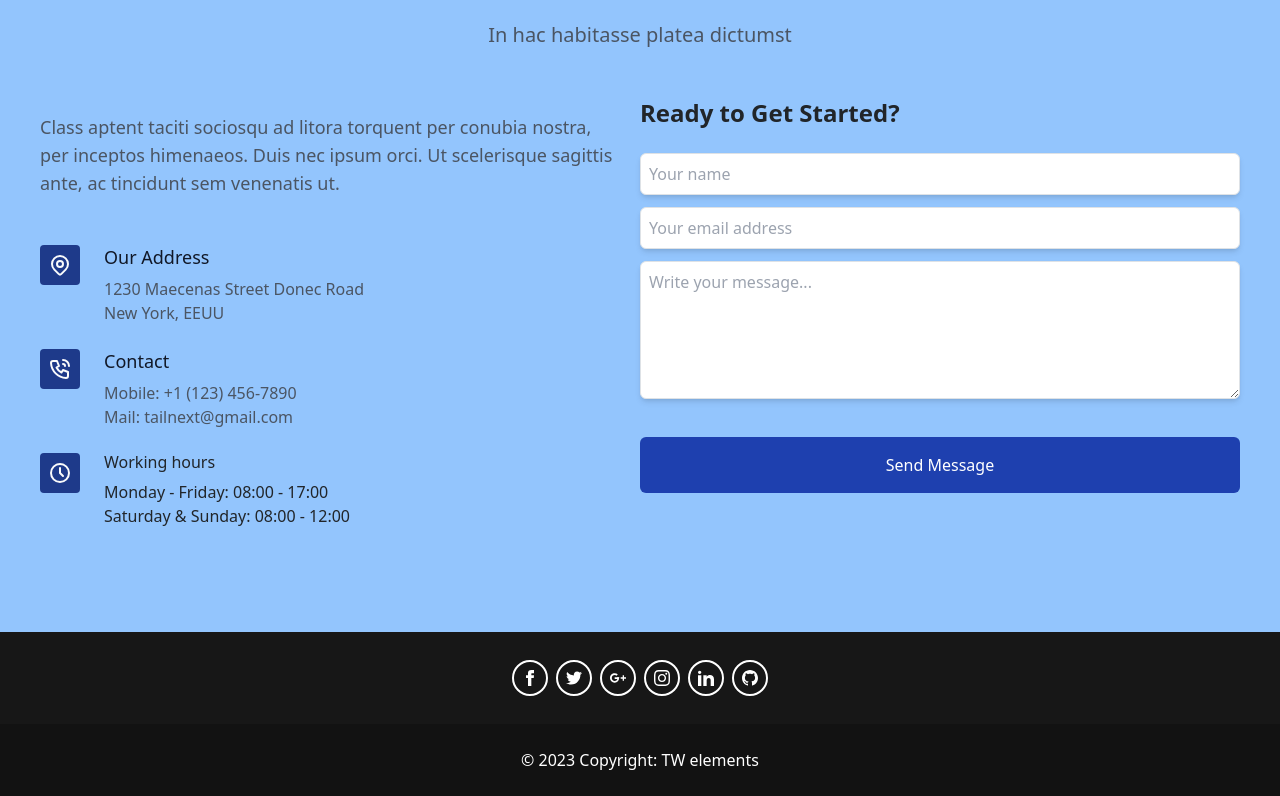
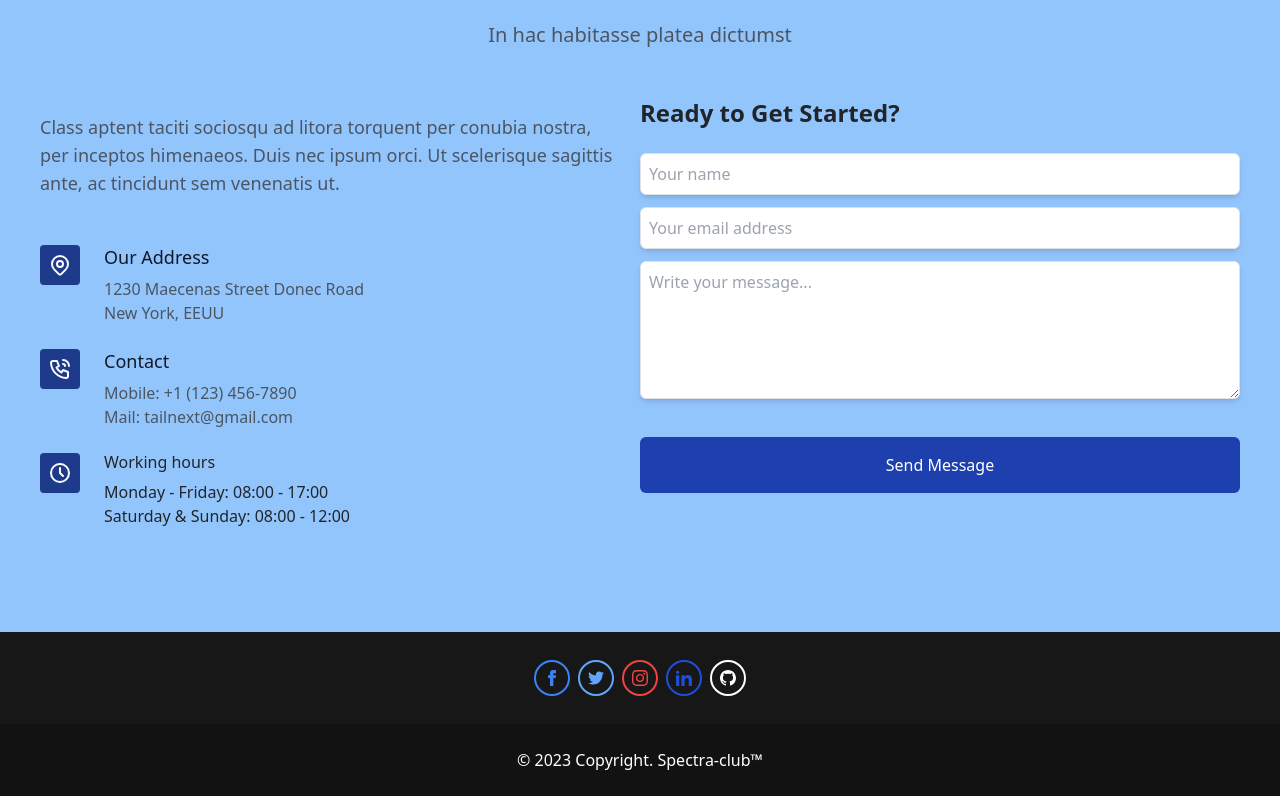
Before and after one commit to sahil-kumar-yadav/Spectra-club.github.io, a website: page index.html in a window 1280 px wide. Shown: the part 2077-2873 px from the top of the page. Drawn offline with nearby package versions, Linux system fonts and the light colour scheme; files that its build step writes are made by us from their sources; files whose address does not match are found by name.

Commit message:
footer styled

```diff
--- a/index.html
+++ b/index.html
@@ -556,8 +556,8 @@
   <footer class="flex flex-col items-center bg-neutral-900 text-center text-white">
     <div class="container px-6 pt-6">
       <div class="mb-6 flex justify-center">
-        <a href="#!" type="button"
-          class="m-1 h-9 w-9 rounded-full border-2 border-white uppercase leading-normal text-white transition duration-150 ease-in-out hover:bg-black hover:bg-opacity-5 focus:outline-none focus:ring-0"
+        <a href="https://www.facebook.com/spectra.nitg/" type="button"
+          class="m-1 h-9 w-9 rounded-full border-2 border-blue-500 uppercase leading-normal text-blue-500 transition duration-150 ease-in-out hover:text-blue-600 hover:bg-opacity-3 focus:outline-none focus:ring-0"
           data-te-ripple-init data-te-ripple-color="light">
           <svg xmlns="http://www.w3.org/2000/svg" class="mx-auto h-full w-4" fill="currentColor" viewBox="0 0 24 24">
             <path
@@ -566,7 +566,7 @@
         </a>
 
         <a href="#!" type="button"
-          class="m-1 h-9 w-9 rounded-full border-2 border-white uppercase leading-normal text-white transition duration-150 ease-in-out hover:bg-black hover:bg-opacity-5 focus:outline-none focus:ring-0"
+          class="m-1 h-9 w-9 rounded-full border-2 border-blue-400 uppercase leading-normal text-blue-400 transition duration-150 ease-in-out hover:text-blue-500 hover:bg-opacity-5 focus:outline-none focus:ring-0"
           data-te-ripple-init data-te-ripple-color="light">
           <svg xmlns="http://www.w3.org/2000/svg" class="mx-auto h-full w-4" fill="currentColor" viewBox="0 0 24 24">
             <path
@@ -574,18 +574,8 @@
           </svg>
         </a>
 
-        <a href="#!" type="button"
-          class="m-1 h-9 w-9 rounded-full border-2 border-white uppercase leading-normal text-white transition duration-150 ease-in-out hover:bg-black hover:bg-opacity-5 focus:outline-none focus:ring-0"
-          data-te-ripple-init data-te-ripple-color="light">
-          <svg xmlns="http://www.w3.org/2000/svg" class="mx-auto h-full w-4" fill="currentColor" viewBox="0 0 24 24">
-            <path
-              d="M7 11v2.4h3.97c-.16 1.029-1.2 3.02-3.97 3.02-2.39 0-4.34-1.979-4.34-4.42 0-2.44 1.95-4.42 4.34-4.42 1.36 0 2.27.58 2.79 1.08l1.9-1.83c-1.22-1.14-2.8-1.83-4.69-1.83-3.87 0-7 3.13-7 7s3.13 7 7 7c4.04 0 6.721-2.84 6.721-6.84 0-.46-.051-.81-.111-1.16h-6.61zm0 0 17 2h-3v3h-2v-3h-3v-2h3v-3h2v3h3v2z"
-              fill-rule="evenodd" clip-rule="evenodd" />
-          </svg>
-        </a>
-
-        <a href="#!" type="button"
-          class="m-1 h-9 w-9 rounded-full border-2 border-white uppercase leading-normal text-white transition duration-150 ease-in-out hover:bg-black hover:bg-opacity-5 focus:outline-none focus:ring-0"
+        <a href="https://www.instagram.com/spectra.nitg/" type="button"
+          class="m-1 h-9 w-9 rounded-full border-2 border-red-500 uppercase leading-normal text-red-500 transition duration-150 ease-in-out hover:text-red-600 hover:bg-opacity-5 focus:outline-none focus:ring-0"
           data-te-ripple-init data-te-ripple-color="light">
           <svg xmlns="http://www.w3.org/2000/svg" class="mx-auto h-full w-4" fill="currentColor" viewBox="0 0 24 24">
             <path
@@ -593,8 +583,8 @@
           </svg>
         </a>
 
-        <a href="#!" type="button"
-          class="m-1 h-9 w-9 rounded-full border-2 border-white uppercase leading-normal text-white transition duration-150 ease-in-out hover:bg-black hover:bg-opacity-5 focus:outline-none focus:ring-0"
+        <a href="https://www.linkedin.com/company/spectranitg/about/" type="button"
+          class="m-1 h-9 w-9 rounded-full border-2 border-blue-700 uppercase leading-normal text-blue-700 transition duration-150 ease-in-out hover:text-blue-800 hover:bg-opacity-5 focus:outline-none focus:ring-0"
           data-te-ripple-init data-te-ripple-color="light">
           <svg xmlns="http://www.w3.org/2000/svg" class="mx-auto h-full w-4" fill="currentColor" viewBox="0 0 24 24">
             <path
@@ -602,7 +592,7 @@
           </svg>
         </a>
 
-        <a href="#!" type="button"
+        <a href="https://github.com/yadavsk098/Spectra-club.github.io" type="button"
           class="m-1 h-9 w-9 rounded-full border-2 border-white uppercase leading-normal text-white transition duration-150 ease-in-out hover:bg-black hover:bg-opacity-5 focus:outline-none focus:ring-0"
           data-te-ripple-init data-te-ripple-color="light">
           <svg xmlns="http://www.w3.org/2000/svg" class="mx-auto h-full w-4" fill="currentColor" viewBox="0 0 24 24">
@@ -615,8 +605,8 @@
 
     <!--Copyright section-->
     <div class="w-full p-4 text-center" style="background-color: rgba(0, 0, 0, 0.2)">
-      © 2023 Copyright:
-      <a class="text-whitehite" href="https://tw-elements.com/">TW elements</a>
+      © 2023 Copyright.
+      <a class="text-whitehite" href="https://tw-elements.com/">Spectra-club™</a>
     </div>
   </footer>
 
@@ -644,8 +634,6 @@
     integrity="sha384-JZR6Spejh4U02d8jOt6vLEHfe/JQGiRRSQQxSfFWpi1MquVdAyjUar5+76PVCmYl"
     crossorigin="anonymous"></script>
 
-
-
 </body>
 
 </html>
```
